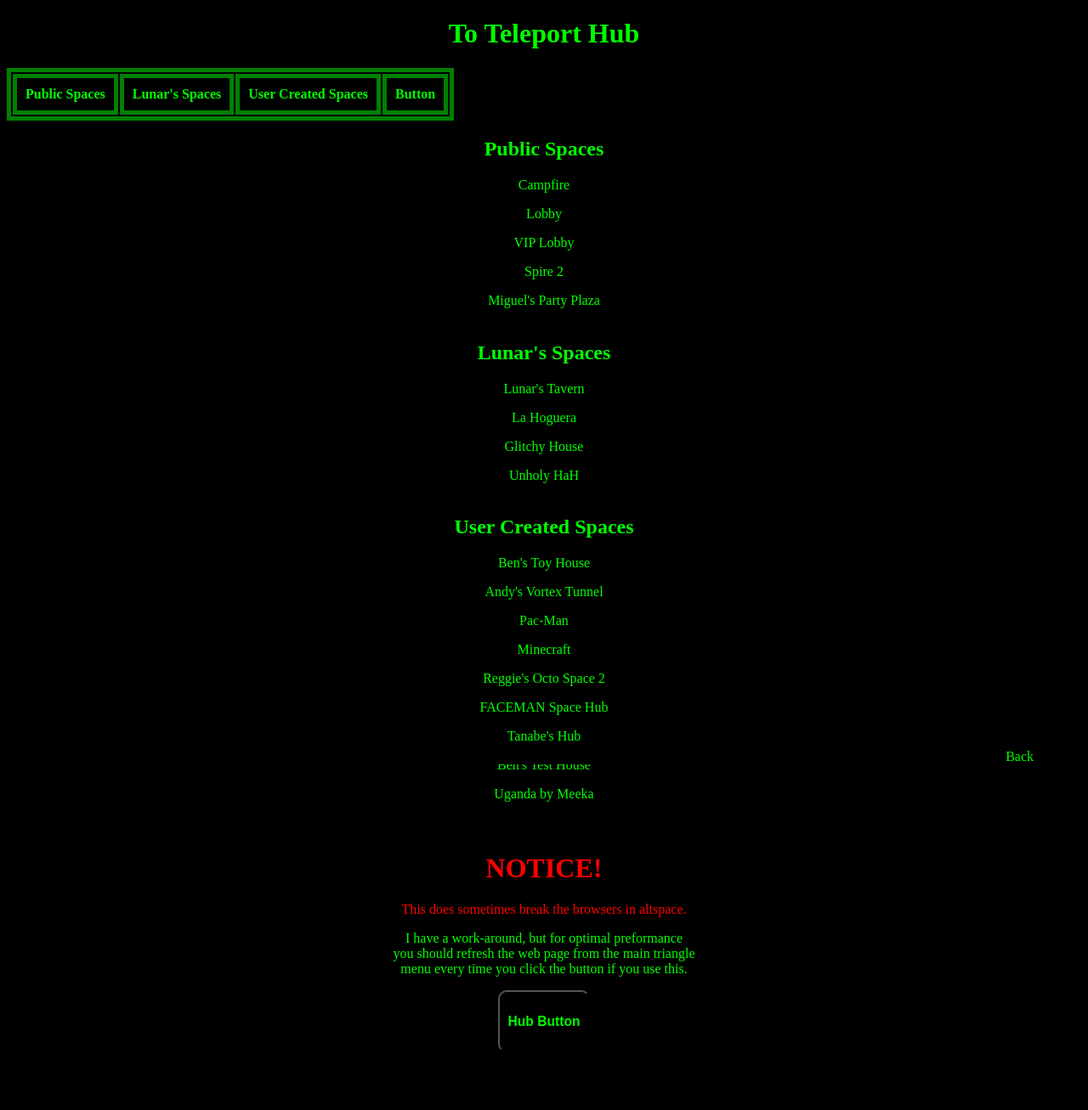
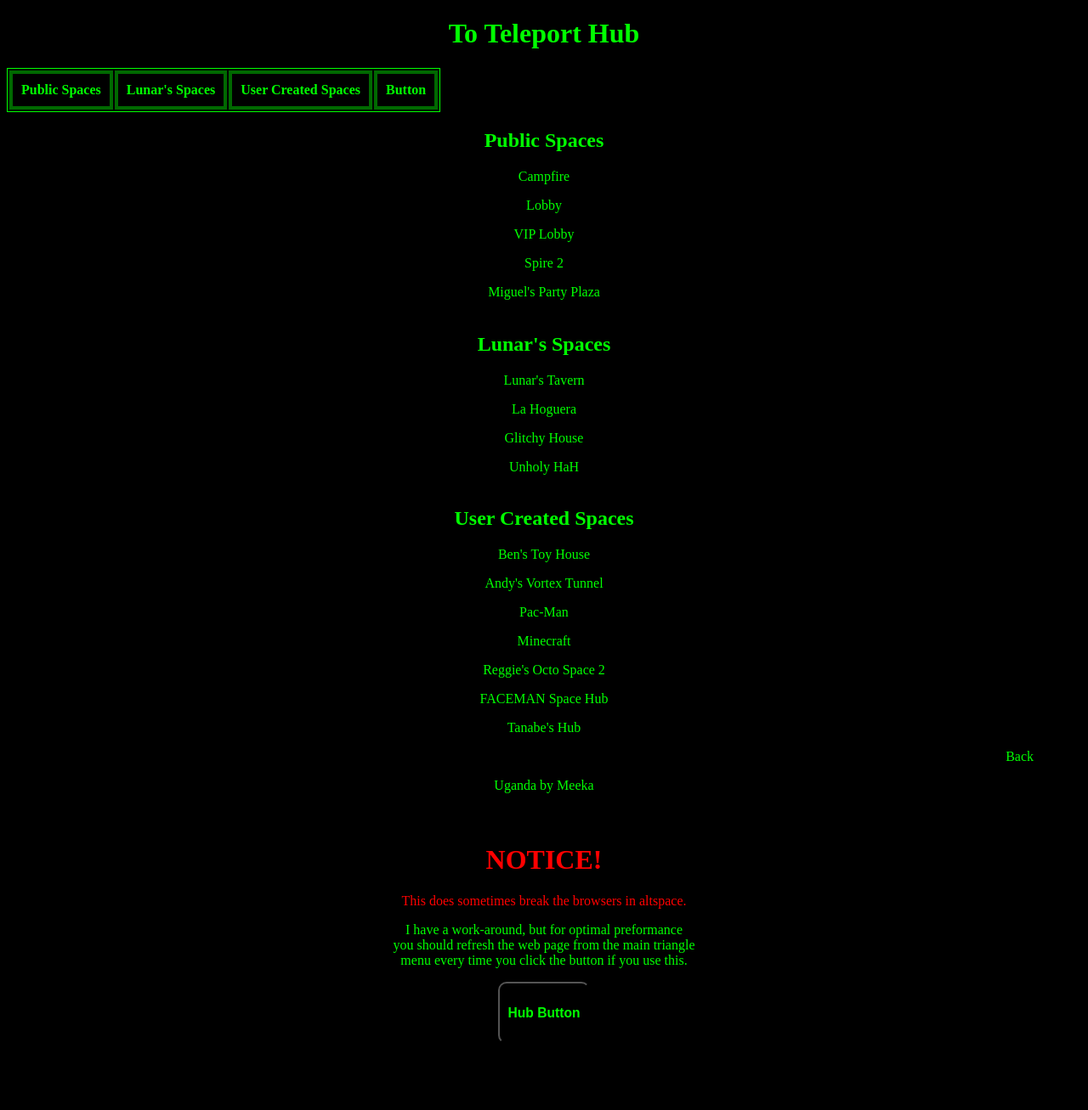
Before and after one commit to LunarTiger/AltspaceVR, a Jekyll site: the page teleportHub/index.html, which Jekyll copies as it is, in a window 1280 px wide. Shown: the whole page at 85% size. Built offline with Jekyll 4.4.1, drawn with Linux system fonts in a browser that asks for light colours.

Commit message:
Update index.html

```diff
--- a/teleportHub/index.html
+++ b/teleportHub/index.html
@@ -9,8 +9,8 @@
 			a:visited {color: #00ff00;text-decoration:none;}
 			a:hover {color: #00bf00;text-decoration:none;}
 			a:active {color: #008900;text-decoration:none;}
-			table {border: 5px solid green;align: center;}
-			th {padding: 10px;border: 5px solid green;}
+			table {border: 1px solid #00ff00;align: center;}
+			th {padding: 10px;border: 4px solid #006900;}
 		</style>
 		<meta charset="UTF-8">
 		<meta name="viewport" content="width=device-width, initial-scale=1.0">
```
